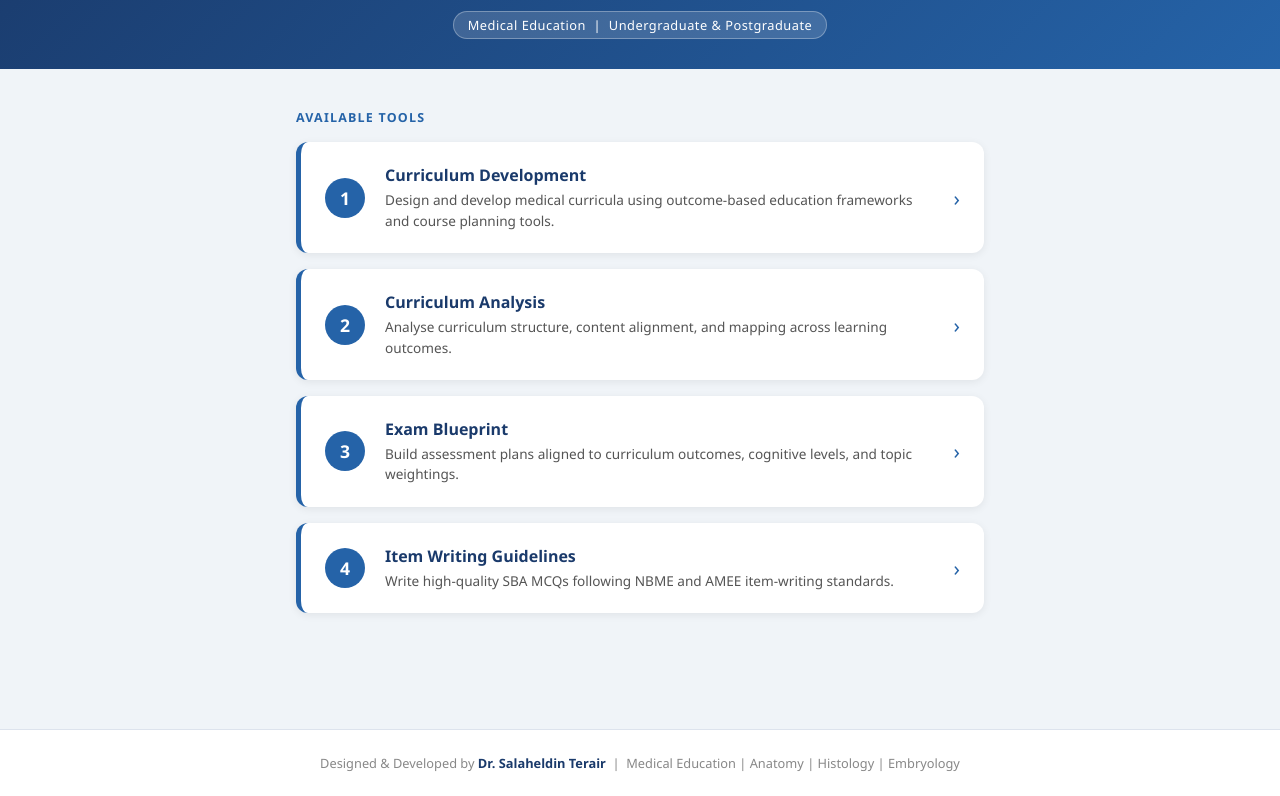
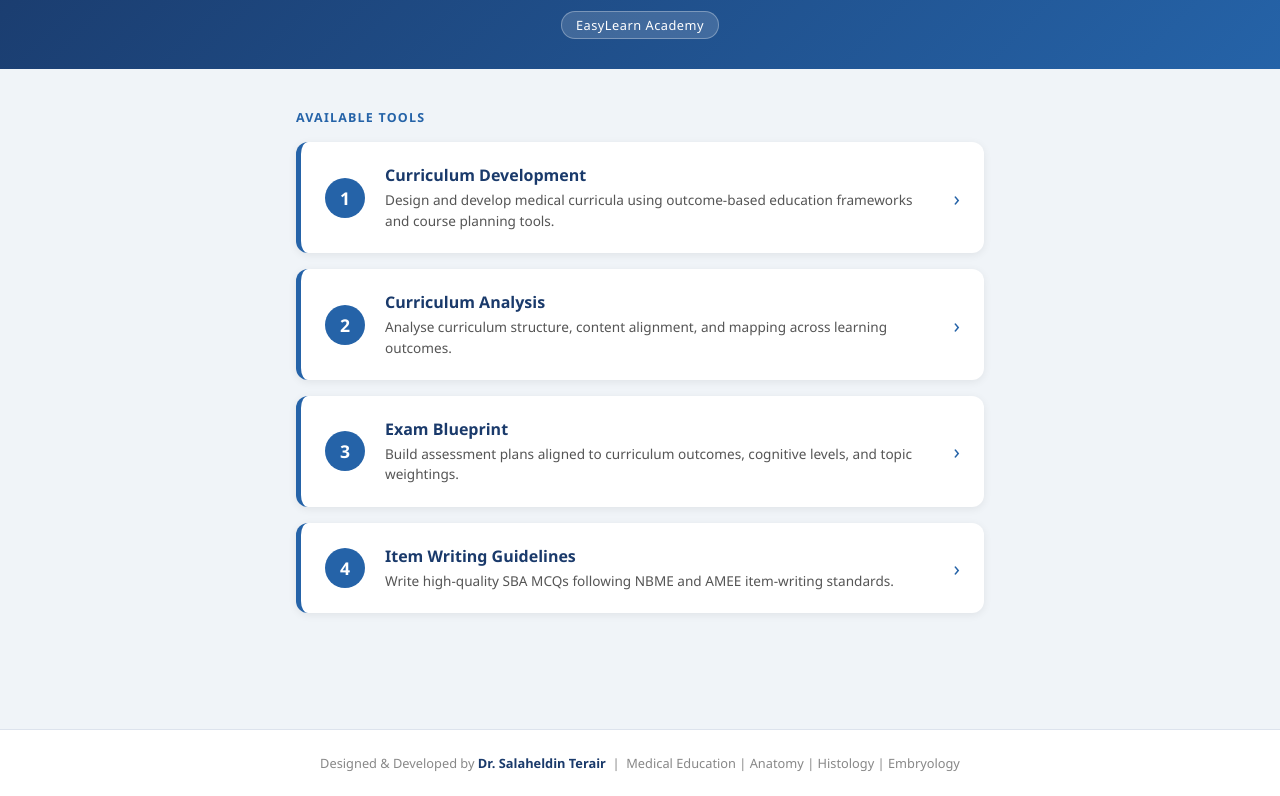
Before and after one commit to salahterair/HPE-Tools-, a plain HTML site: page index.html in a window 1280 px wide. Shown: the part 128-924 px from the top of the page. Drawn offline with Linux system fonts and the light colour scheme.

Commit message:
Update index.html

```diff
--- a/index.html
+++ b/index.html
@@ -134,7 +134,7 @@
   <header>
     <h1>MHPE Tools for Health Profession Educators</h1>
     <p>Interactive resources for curriculum design, exam planning, and assessment quality.</p>
-    <div class="badge">Medical Education &nbsp;|&nbsp; Undergraduate &amp; Postgraduate</div>
+    <div class="badge">EasyLearn Academy</div>
   </header>
 
   <main>
```
